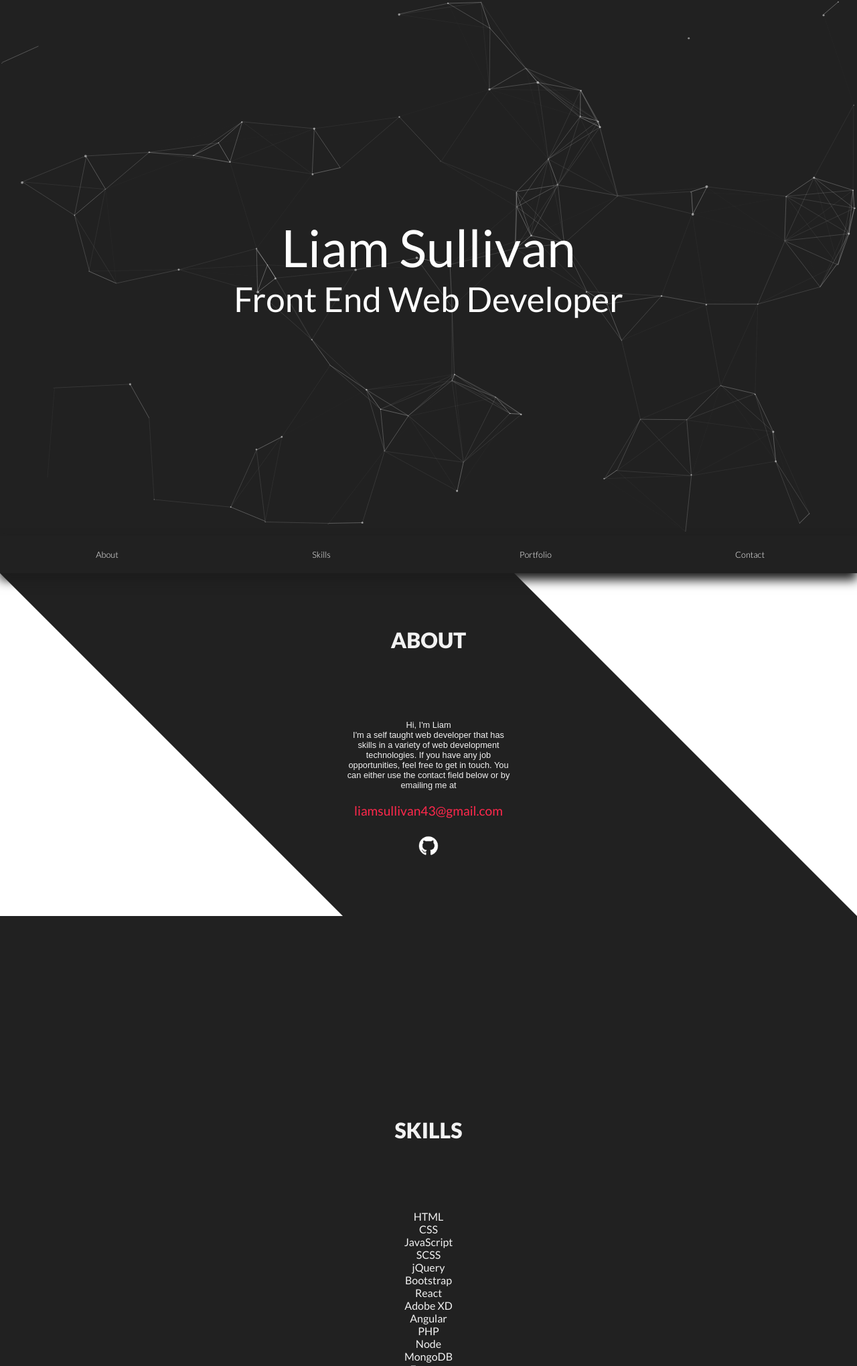
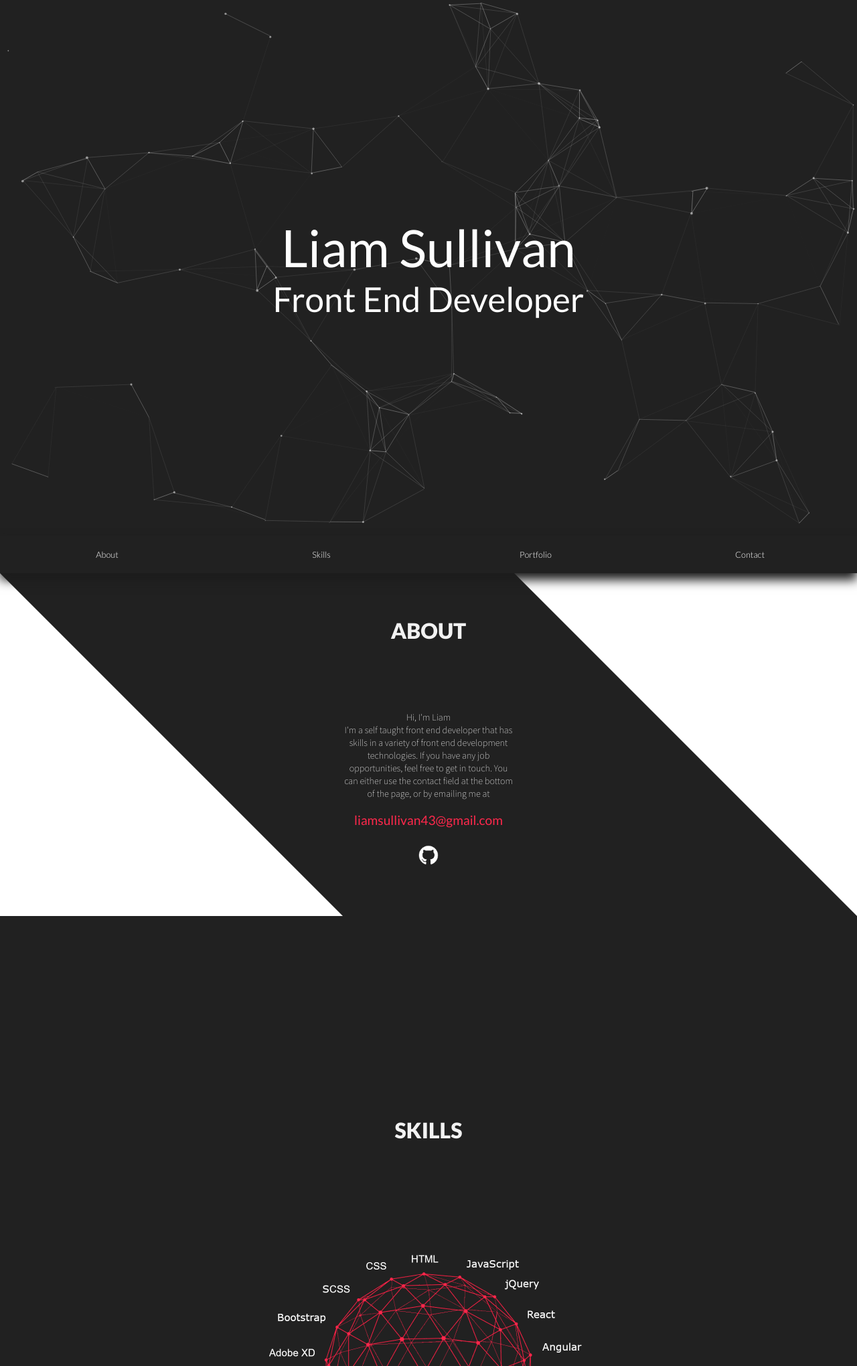
Before and after one commit to liamSully43/CV-Website-Backup, a PHP site: page / in a window 1280 px wide. Shown: the top 2040 px of the page at 67% size. Run offline with PHP 8.4, Linux system fonts and the light colour scheme; some libraries are stand-ins or nearby versions.

Commit message:
V1.0
PHP file updated with accurate content from .html

```diff
--- a/index.php
+++ b/index.php
@@ -3,17 +3,19 @@
 <head>
     <meta charset="UTF-8">
     <meta name="viewport" content="width=device-width, initial-scale=1.0">
-    <link href="https://fonts.googleapis.com/css2?family=Lato:wght@300;400;900&display=swap" rel="stylesheet"> <!-- Google Fonts -->
+    <link href="https://fonts.googleapis.com/css2?family=Lato:wght@300;400;900&family=Noto+Sans+JP:wght@100&display=swap" rel="stylesheet"> <!-- Google Fonts -->
+    <script src="https://kit.fontawesome.com/70314bd783.js" crossorigin="anonymous"></script> <!-- Font Awesome -->
     <link href="./styles.css" rel="stylesheet" type="text/css" />
     <title>Liam Sullivan</title>
 </head>
 <body>
     <div id="particles-js"></div>
+    <div id="background-cover"></div>
     <div id="background"></div>
     <header>
         <div>
             <h1>Liam Sullivan</h1>
-            <h2>Front End Web Developer</h2>
+            <h2>Front End Developer</h2>
         </div>
     </header>
     <nav>
@@ -31,7 +33,7 @@
                 <div>
                     <h1 class="titles">ABOUT</h1>
                     <p>Hi, I'm Liam</p>
-                    <p>I'm a self taught web developer that has skills in a variety of web development technologies. If you have any job opportunities, feel free to get in touch. You can either use the contact field below or by emailing me at</p>
+                    <p>I'm a self taught front end developer that has skills in a variety of front end development technologies. If you have any job opportunities, feel free to get in touch. You can either use the contact field at the bottom of the page, or by emailing me at</p>
                     <br />
                     <span>liamsullivan43@gmail.com</span>
                     <br />
@@ -44,23 +46,9 @@
         <div class="break"></div>
         <section id="skills">
             <h1 class="titles">SKILLS</h1>
-            <p>HTML</p>
-            <p>CSS</p>
-            <p>JavaScript</p>
-            <p>SCSS</p>
-            <p>jQuery</p>
-            <p>Bootstrap</p>
-            <p>React</p>
-            <p>Adobe XD</p>
-            <p>Angular</p>
-            <p>PHP</p>
-            <p>Node</p>
-            <p>MongoDB</p>
-            <p>Express</p>
-            <p>FileZilla</p>
-            <p>Git Version Control</p>
-            <img src="./Assets/ball.png" width="auto" height="400" />
-            <span></span>
+            <div> <!-- div required for animations - add floating animation to div & colour animation to img so that when the user hovers over the img the floating animation isn't reapplied -->
+                <img src="./Assets/skills.png" height="auto" />
+            </div>
         </section>
         <div class="break"></div>
         <section id="portfolio">
@@ -68,40 +56,64 @@
                 <h1 class="titles">PORTFOLIO</h1>
                 <div id="portfolio-container">
                     <section class="portfolio-containers">
-                        <a href="http:discoverdrink.org" target="_blank" title="Click to visit the Discover Drink project">
+                        <a href="http:discoverdrink.org" target="_blank" title="View the Discover Drink project">
                             <img src="./Assets/Discover Drink.PNG" />
                             <div class="cover">
                                 <p>A database for drinks and venues</p>
                             </div>
                         </a>
-                        <p>Discover Drink</p>
+                        <br />
+                        <br />
+                        <div>
+                            <a href="http:discoverdrink.org" target="_blank" title="View the Discover Drink project" class="title-links">Discover Drink</a>
+                            <i class="far fa-eye-slash" title="Code not available"></i>
+                        </div>
+                        <p class="skills-used">JavaScript, Node.js & Express.js</p>
                     </section>
                     <section class="portfolio-containers">
-                        <a href="https://red-window.co.uk/" target="_blank" title="Click to visit the Red Window project">
+                        <a href="https://red-window.co.uk/" target="_blank" title="View the Red Window project">
                             <img src="./Assets/Red Window.png" />
                             <div class="cover">
                                 <p>An image gallery that sources its images from unsplash.com</p>
                             </div>
                         </a>
-                        <p>Red Window</p>
+                        <br />
+                        <br />
+                        <div>
+                            <a href="https://red-window.co.uk/" target="_blank" title="View the Red Window project" class="title-links">Red Window</a>
+                            <a href="https://github.com/liamSully43/red-window" target="_blank" title="View the code" class="code-links"><i class="fas fa-code"></i></a>
+                        </div>
+                        <p class="skills-used">Angular JS & unsplash.com API</p>
                     </section>
                     <section class="portfolio-containers">
-                        <a href="https://liam-sullivan.co.uk/logo-creator" target="_blank" title="Click to visit the Graphic Logo Creator project">
+                        <a href="https://liam-sullivan.co.uk/logo-creator" target="_blank" title="View the Graphic Logo Creator project">
                             <img src="./Assets/Logo Creator.png" />
                             <div class="cover">
                                 <p>Create your own graphic images, icons or logos with this Graphic Logo Creator</p>
                             </div>
                         </a>
-                        <p>Graphic Logo Creator</p>
+                        <br />
+                        <br />
+                        <div>
+                            <a href="https://liam-sullivan.co.uk/logo-creator" target="_blank" title="View the Graphic Logo Creator project" class="title-links">Graphic Logo Creator</a>
+                            <a href="https://github.com/liamSully43/graphic-logo-creator" target="_blank" title="View the code" class="code-links"><i class="fas fa-code"></i></a>
+                        </div>
+                        <p class="skills-used">HTML, CSS & JavaScript</p>
                     </section>
                     <section class="portfolio-containers">
-                        <a href="https://liamsully43.github.io/wheel-of-fortune/" target="_blank" title="Click to visit the Wheel of Fortune project">
+                        <a href="https://liamsully43.github.io/wheel-of-fortune/" target="_blank" title="View the Wheel of Fortune project">
                             <img src="./Assets/Wheel of Fortune.png" />
                             <div class="cover">
                                 <p>An online game adaptation of the Wheel of Fortune game show</p>
                             </div>
                         </a>
-                        <p>Wheel of Fortune</p>
+                        <br />
+                        <br />
+                        <div>
+                            <a href="https://liamsully43.github.io/wheel-of-fortune/" target="_blank" title="View the Wheel of Fortune project" class="title-links">Wheel of Fortune</a>
+                            <a href="https://github.com/liamSully43/wheel-of-fortune" target="_blank" title="View the code" class="code-links"><i class="fas fa-code"></i></a>
+                        </div>
+                        <p class="skills-used">React.js</p>
                     </section>
                 </div>
             </div>
```
